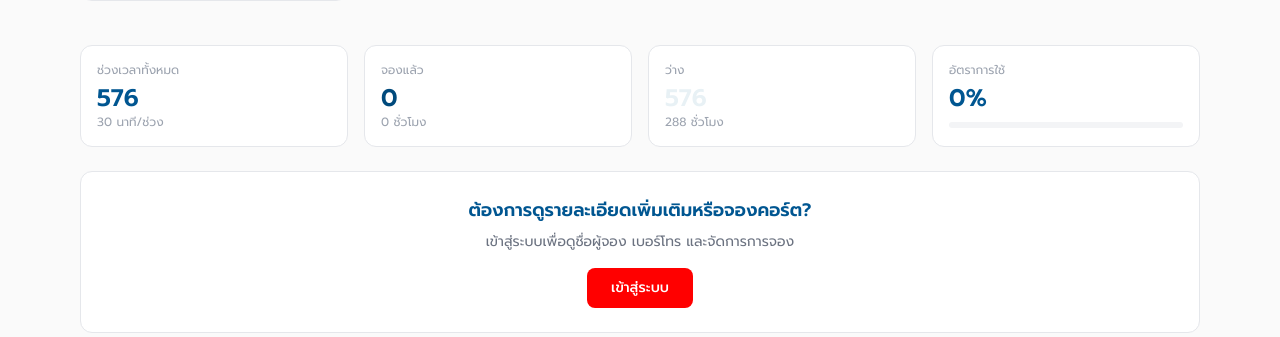
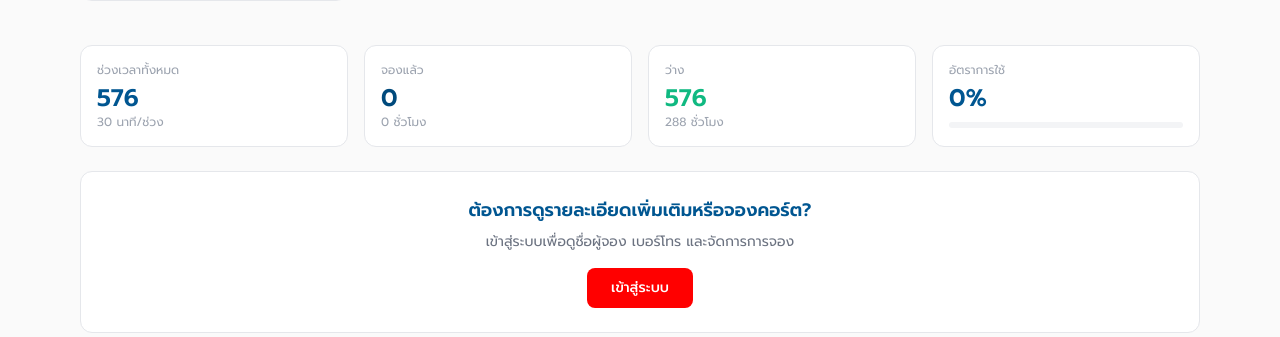
Before and after one commit to B0atByte/Badcourd, a PHP site: page /timetable.php in a window 1280 px wide. Shown: the part 980-1317 px from the top of the page. Run offline with PHP 8.4, Linux system fonts and the light colour scheme; data comes from the database, SQL or seed files in the repository; some libraries are stand-ins or nearby versions.

Commit message:
Fix invisible free-slot count color in timetable.php
color:#E8F1F5 (near-white) on white background was unreadable.
Changed to #10b981 (green) to match timetable_detail.php style.

Co-Authored-By: Claude Sonnet 4.6 <noreply@anthropic.com>

```diff
--- a/timetable.php
+++ b/timetable.php
@@ -280,7 +280,7 @@ function getCourtDisplayName($court) {
     </div>
     <div class="bg-white rounded-xl border border-gray-200 p-4">
       <p class="text-gray-400 text-xs mb-1">ว่าง</p>
-      <p style="color:#E8F1F5;" class="text-2xl font-bold"><?= $freeSlots ?></p>
+      <p style="color:#10b981;" class="text-2xl font-bold"><?= $freeSlots ?></p>
       <p class="text-gray-400 text-xs"><?= round($freeSlots/2, 1) ?> ชั่วโมง</p>
     </div>
     <div class="bg-white rounded-xl border border-gray-200 p-4">
```
